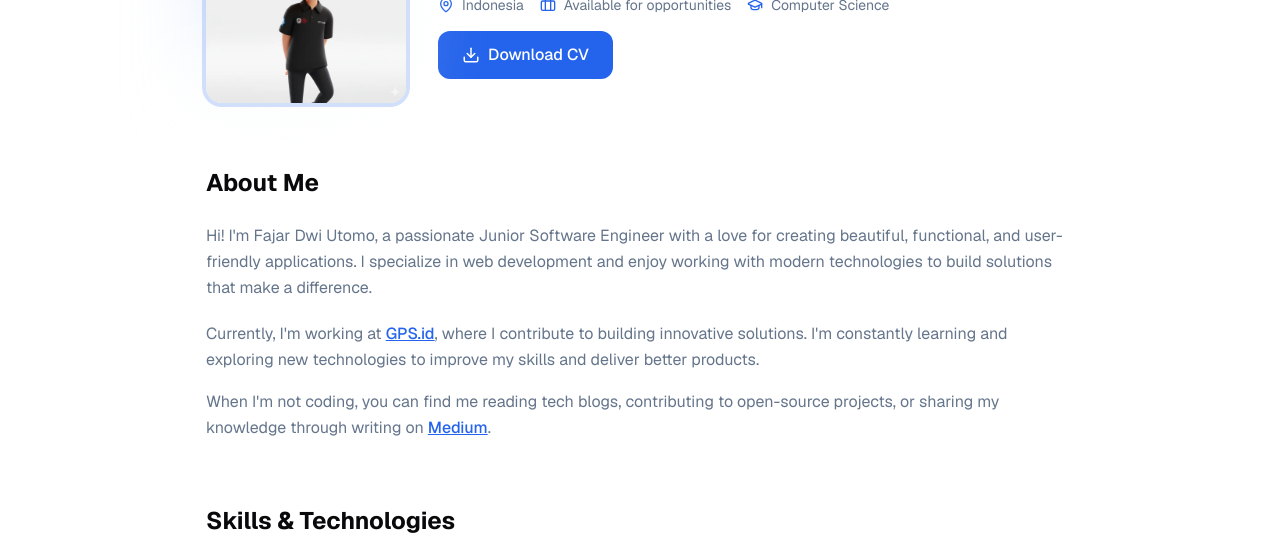
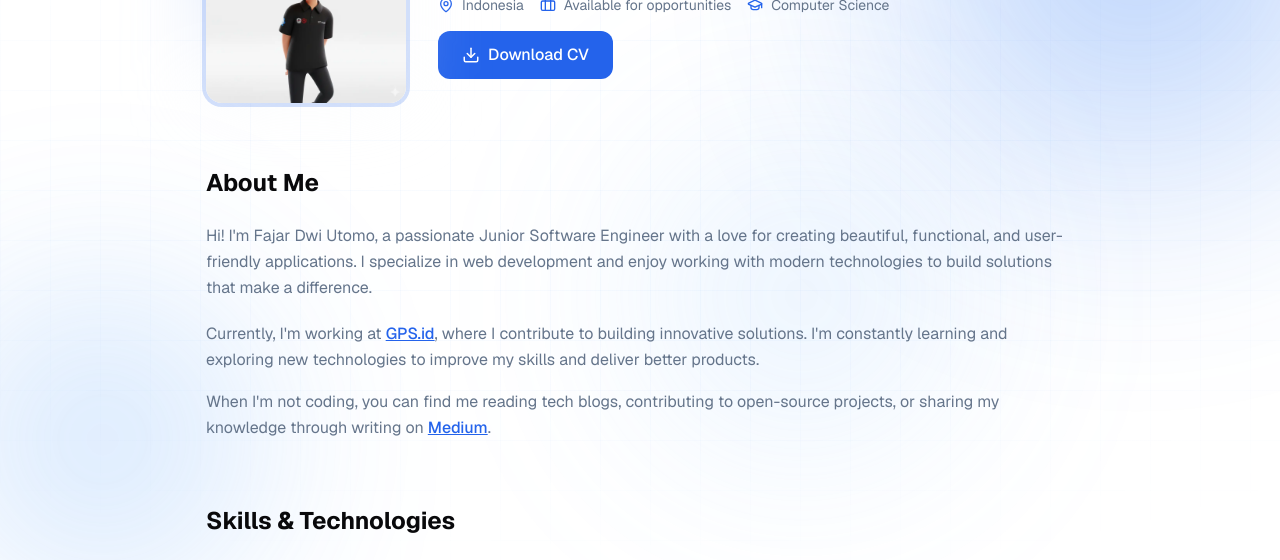
Before and after one commit to fajarutamaa/fajarutamaa.github.io, a Next.js app: page /about in a window 1280 px wide. Shown: the part 210-770 px from the top of the page. Built offline with nearby package versions, Linux system fonts and the light colour scheme; no server answers.

Commit message:
feat(backgorund): added blue gradient and grid ornament

```diff
--- a/src/app/globals.css
+++ b/src/app/globals.css
@@ -184,12 +184,111 @@
   animation: slideDown 0.3s ease-out;
 }
 
+/* Antigravity-style gradient background */
+.gradient-bg {
+  position: fixed;
+  top: 0;
+  left: 0;
+  width: 100%;
+  height: 100%;
+  z-index: -1;
+  overflow: hidden;
+  pointer-events: none;
+}
+
+/* Grid pattern background */
+.gradient-bg::before {
+  content: '';
+  position: absolute;
+  top: 0;
+  left: 0;
+  width: 100%;
+  height: 100%;
+  background-image:
+    linear-gradient(rgba(59, 130, 246, 0.03) 1px, transparent 1px),
+    linear-gradient(90deg, rgba(59, 130, 246, 0.03) 1px, transparent 1px);
+  background-size: 50px 50px;
+  mask-image: radial-gradient(ellipse 80% 50% at 50% 50%, black 40%, transparent 100%);
+  -webkit-mask-image: radial-gradient(ellipse 80% 50% at 50% 50%, black 40%, transparent 100%);
+}
+
+.dark .gradient-bg::before {
+  background-image:
+    linear-gradient(rgba(96, 165, 250, 0.05) 1px, transparent 1px),
+    linear-gradient(90deg, rgba(96, 165, 250, 0.05) 1px, transparent 1px);
+}
+
+.gradient-orb {
+  position: absolute;
+  border-radius: 50%;
+  filter: blur(100px);
+  opacity: 0.6;
+  animation: float-orb 20s ease-in-out infinite;
+}
+
+.gradient-orb-1 {
+  width: 600px;
+  height: 600px;
+  background: radial-gradient(circle, rgba(59, 130, 246, 0.8) 0%, rgba(59, 130, 246, 0) 70%);
+  top: -15%;
+  right: -10%;
+  animation-delay: 0s;
+}
+
+.gradient-orb-2 {
+  width: 500px;
+  height: 500px;
+  background: radial-gradient(circle, rgba(96, 165, 250, 0.6) 0%, rgba(96, 165, 250, 0) 70%);
+  bottom: -10%;
+  left: -10%;
+  animation-delay: -7s;
+}
+
+.gradient-orb-3 {
+  width: 450px;
+  height: 450px;
+  background: radial-gradient(circle, rgba(147, 197, 253, 0.5) 0%, rgba(147, 197, 253, 0) 70%);
+  top: 35%;
+  left: 45%;
+  animation-delay: -14s;
+}
+
+/* Dark mode adjustments - stronger for dark mode */
+.dark .gradient-orb {
+  opacity: 0.4;
+}
+
+.dark .gradient-orb-1 {
+  background: radial-gradient(circle, rgba(37, 99, 235, 0.6) 0%, rgba(37, 99, 235, 0) 70%);
+}
+
+.dark .gradient-orb-2 {
+  background: radial-gradient(circle, rgba(59, 130, 246, 0.5) 0%, rgba(59, 130, 246, 0) 70%);
+}
+
+.dark .gradient-orb-3 {
+  background: radial-gradient(circle, rgba(96, 165, 250, 0.4) 0%, rgba(96, 165, 250, 0) 70%);
+}
+
+@keyframes float-orb {
+  0%, 100% {
+    transform: translate(0, 0) scale(1);
+  }
+  33% {
+    transform: translate(30px, -30px) scale(1.1);
+  }
+  66% {
+    transform: translate(-20px, 20px) scale(0.9);
+  }
+}
+
 /* Smooth transitions */
 html, body {
   transition: background-color 0.3s ease, color 0.3s ease;
   overflow: auto;
   scrollbar-width: thin;
   scrollbar-color: hsl(var(--muted-foreground) / 0.3) transparent;
+  position: relative;
 }
 
 /* Custom scrollbar for webkit browsers */
--- a/src/app/layout.tsx
+++ b/src/app/layout.tsx
@@ -48,6 +48,13 @@ export default function RootLayout({
       <body
         className={`bg-background font-sans text-foreground antialiased ${GeistSans.variable} ${GeistMono.variable}`}
       >
+        {/* Antigravity-style gradient background */}
+        <div className="gradient-bg">
+          <div className="gradient-orb gradient-orb-1" />
+          <div className="gradient-orb gradient-orb-2" />
+          <div className="gradient-orb gradient-orb-3" />
+        </div>
+
         <Toaster position="top-center" />
         <Provider>{children}</Provider>
       </body>
```
